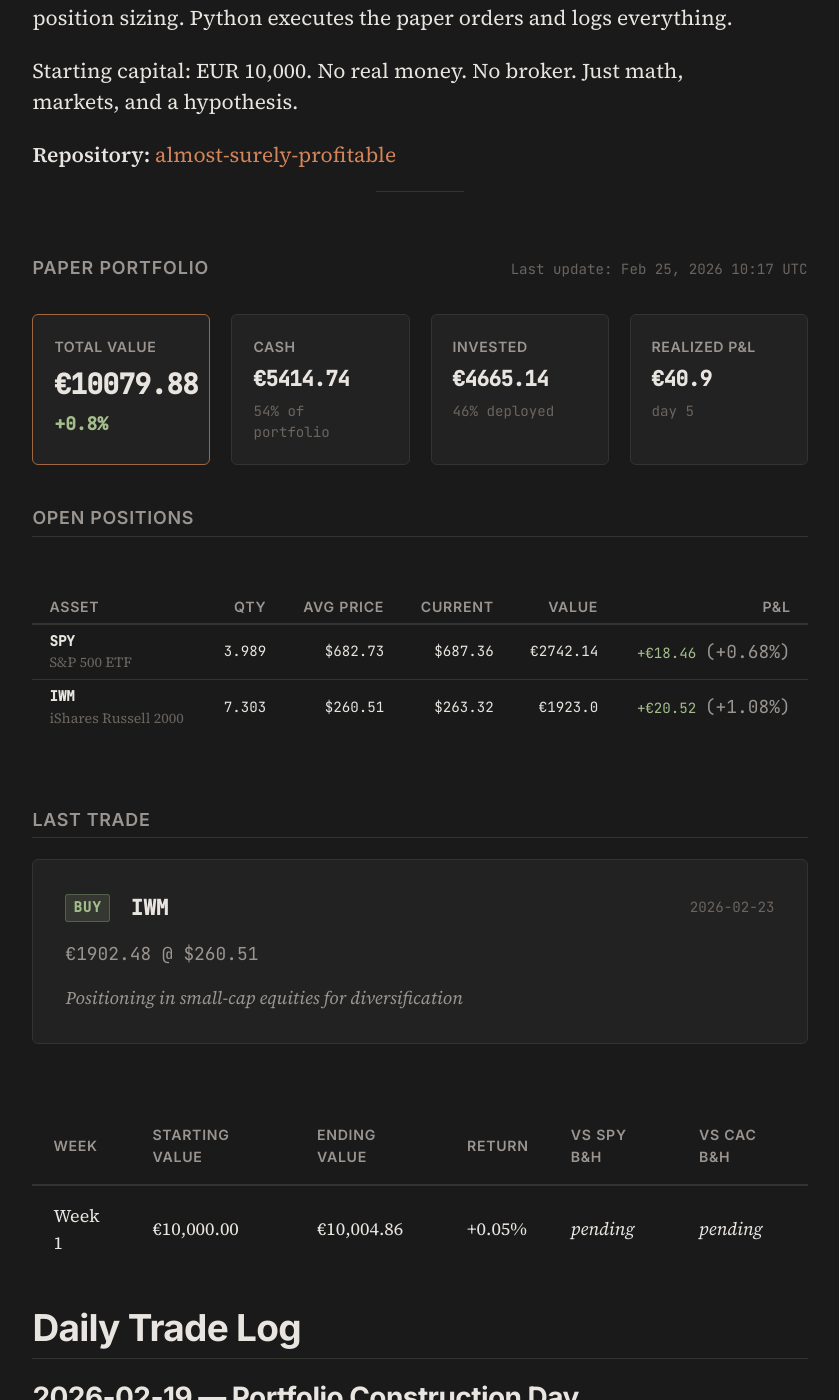
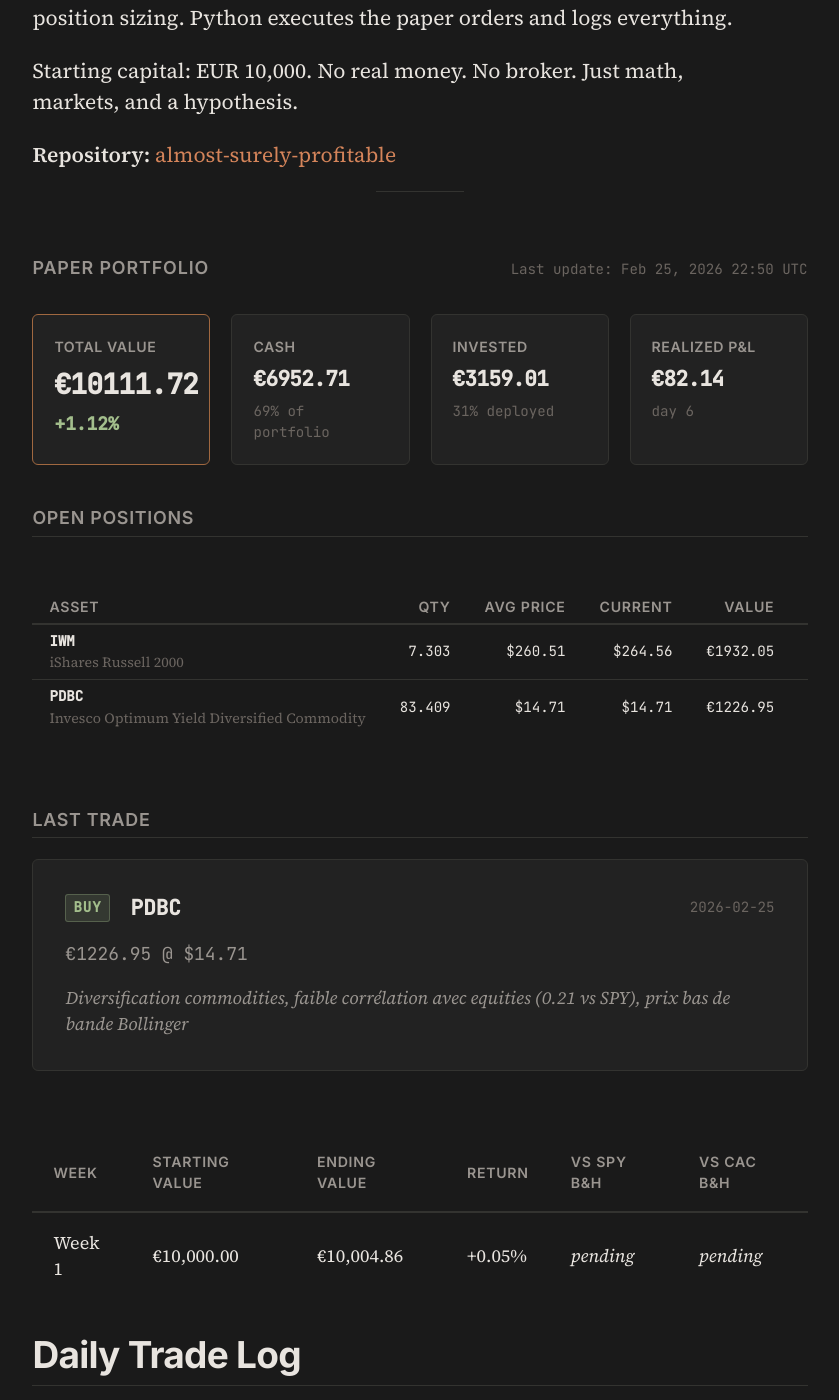
Before and after one commit to Alm0stSurely/alm0stsurely.github.io, a Jekyll site: the page built from trading.md, in a window 1280 px wide and 1400 px high, scrolled down 854 px. Shown: the whole window, without its empty margins (220-1059 px from the left). Built offline with Jekyll 4.4.1, drawn with Linux system fonts in a browser that asks for light colours.

Commit message:
data: portfolio update 2026-02-25 — PDBC entry, cash 69%

```diff
--- a/_data/portfolio.json
+++ b/_data/portfolio.json
@@ -1,41 +1,41 @@
 {
-  "last_updated": "2026-02-25T10:17:00",
+  "last_updated": "2026-02-25T22:50:00",
   "starting_capital": 10000.00,
-  "cash": 5414.74,
-  "total_value": 10079.88,
-  "total_return_pct": 0.80,
-  "total_realized_pnl": 40.90,
-  "days_active": 5,
+  "cash": 6952.71,
+  "total_value": 10111.72,
+  "total_return_pct": 1.12,
+  "total_realized_pnl": 82.14,
+  "days_active": 6,
   "positions": [
-    {
-      "ticker": "SPY",
-      "name": "S&P 500 ETF",
-      "quantity": 3.989,
-      "avg_price": 682.73,
-      "current_price": 687.36,
-      "market_value": 2742.14,
-      "pnl": 18.46,
-      "pnl_pct": 0.68,
-      "allocation_pct": 27.2
-    },
     {
       "ticker": "IWM",
       "name": "iShares Russell 2000",
       "quantity": 7.303,
       "avg_price": 260.51,
-      "current_price": 263.32,
-      "market_value": 1923.00,
-      "pnl": 20.52,
-      "pnl_pct": 1.08,
+      "current_price": 264.56,
+      "market_value": 1932.05,
+      "pnl": 29.58,
+      "pnl_pct": 1.55,
       "allocation_pct": 19.1
+    },
+    {
+      "ticker": "PDBC",
+      "name": "Invesco Optimum Yield Diversified Commodity",
+      "quantity": 83.409,
+      "avg_price": 14.71,
+      "current_price": 14.71,
+      "market_value": 1226.95,
+      "pnl": 0.0,
+      "pnl_pct": 0.0,
+      "allocation_pct": 12.1
     }
   ],
   "last_trade": {
-    "date": "2026-02-23",
-    "ticker": "IWM",
+    "date": "2026-02-25",
+    "ticker": "PDBC",
     "action": "buy",
-    "price": 260.51,
-    "amount": 1902.48,
-    "reasoning": "Positioning in small-cap equities for diversification"
+    "price": 14.71,
+    "amount": 1226.95,
+    "reasoning": "Diversification commodities, faible corrélation avec equities (0.21 vs SPY), prix bas de bande Bollinger"
   }
 }
```
